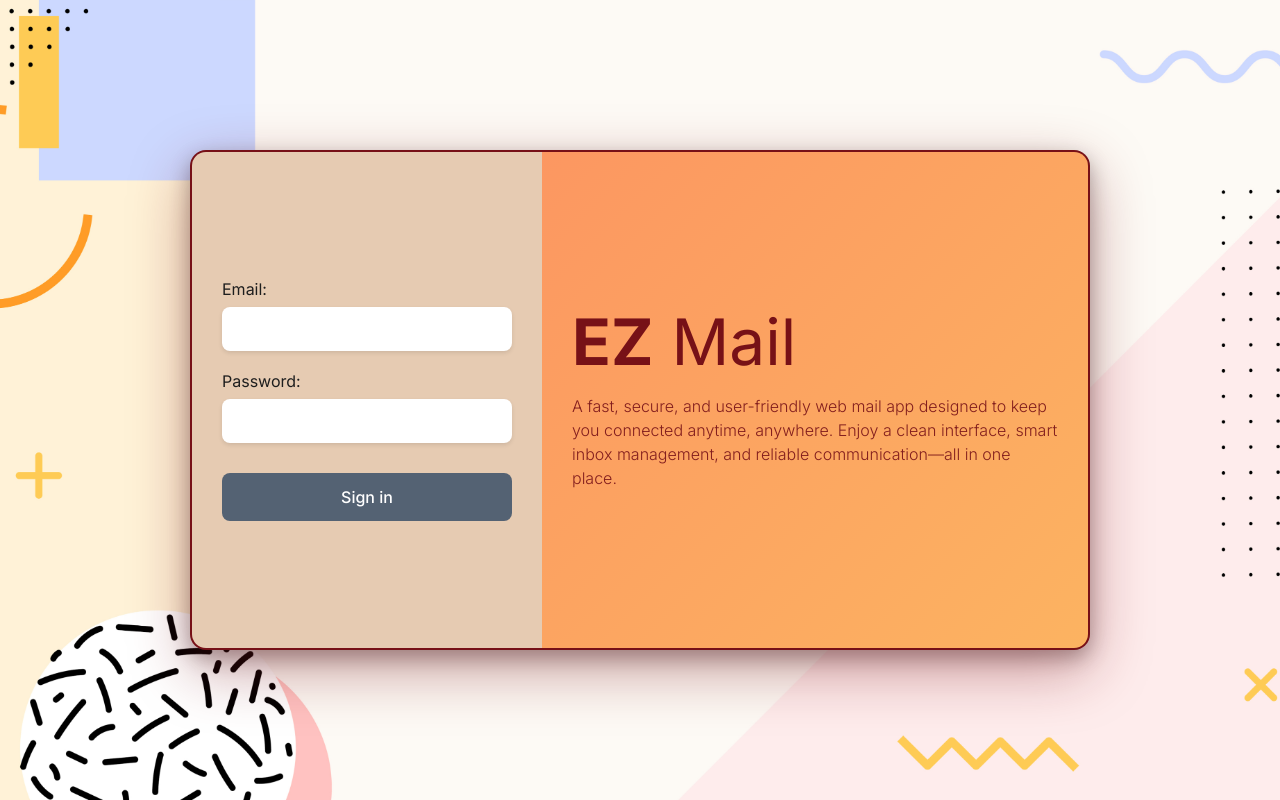
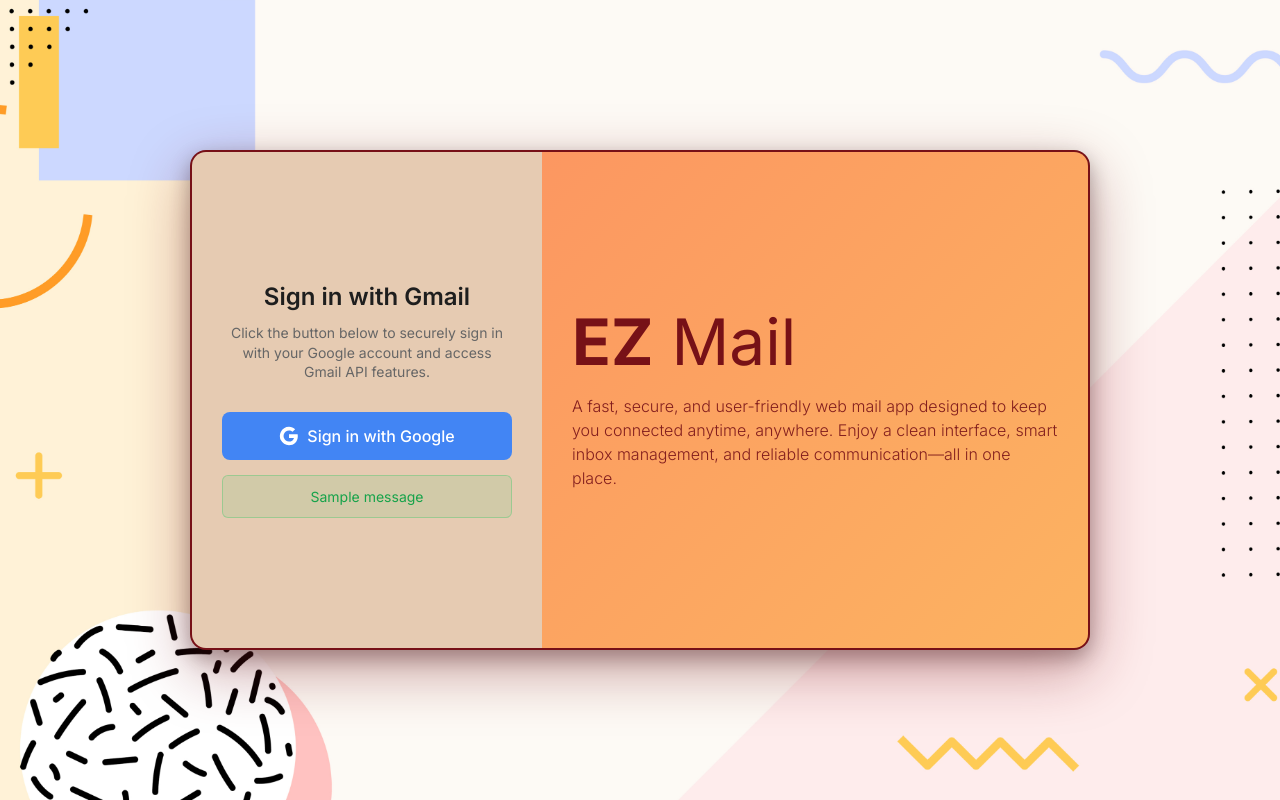
Before and after one commit to DarrenGuev/GmailAPIintegration, a Flask app: template templates/login.html in a window 1280 px wide. Run offline with Flask 3, Linux system fonts and the light colour scheme; the template is opened without the code that fills it, so the values that code supplies are empty; one stand-in notice (Sample message) is shown.

Commit message:
oauth authentication (still has error 500)

```diff
--- a/app.py
+++ b/app.py
@@ -1,43 +1,157 @@
-from flask import Flask, render_template, request, redirect, url_for, session, flash
-import smtplib, imaplib, email
+from flask import Flask, render_template, request, redirect, url_for, session, flash, jsonify
+import os
+import base64
+import json
+from datetime import datetime
 from email.mime.text import MIMEText
-from email.utils import parsedate_to_datetime, parseaddr
 
+# Google API imports
+from google.auth.transport.requests import Request
+from google.oauth2.credentials import Credentials
+from google_auth_oauthlib.flow import Flow
+from googleapiclient.discovery import build
+from googleapiclient.errors import HttpError
+
+# Local imports
+from config import SCOPES, CLIENT_ID, CLIENT_SECRET, REDIRECT_URI, SECRET_KEY, DEBUG
 
 app = Flask(__name__)
-app.secret_key = 'your-secret-key-change-this-in-production'
+app.secret_key = SECRET_KEY
 
-GMAIL_USER = "kencedrickg@gmail.com"
-GMAIL_PASS = "cdwyzyhsdrwntvco"
+# Gmail API helper functions
+def get_gmail_service():
+    """Get Gmail service using stored credentials from session"""
+    if 'credentials' not in session:
+        return None
 
-@app.route("/login", methods=["GET", "POST"])
+    credentials_dict = session['credentials']
+    credentials = Credentials(
+        token=credentials_dict['token'],
+        refresh_token=credentials_dict.get('refresh_token'),
+        token_uri=credentials_dict.get('token_uri'),
+        client_id=credentials_dict.get('client_id'),
+        client_secret=credentials_dict.get('client_secret'),
+        scopes=credentials_dict.get('scopes')
+    )
+
+    if credentials.expired and credentials.refresh_token:
+        credentials.refresh(Request())
+        # Update session with refreshed credentials
+        session['credentials'] = {
+            'token': credentials.token,
+            'refresh_token': credentials.refresh_token,
+            'token_uri': credentials.token_uri,
+            'client_id': credentials.client_id,
+            'client_secret': credentials.client_secret,
+            'scopes': credentials.scopes
+        }
+
+    return build('gmail', 'v1', credentials=credentials)
+
+def create_message(to, subject, message_text):
+    """Create a message for an email"""
+    message = MIMEText(message_text)
+    message['to'] = to
+    message['subject'] = subject
+    message['from'] = session.get('user_email', '')
+    return {'raw': base64.urlsafe_b64encode(message.as_bytes()).decode()}
+
+@app.route("/login")
 def login():
-    if request.method == "POST":
-        email = request.form.get("email", "").strip()
-        password = request.form.get("password", "").strip()
+    """Initiate Gmail OAuth2 login"""
+    if 'credentials' in session:
+        return redirect(url_for('index'))
 
-        if email == GMAIL_USER and password == GMAIL_PASS:
-            session['logged_in'] = True
-            session['user_email'] = email
-            flash("Login successful!", "success")
-            return redirect(url_for('index'))
-        else:
-            error_msg = "Invalid email or password. Please try again."
-            return render_template("login.html", error=error_msg)
+    # Create OAuth2 flow
+    flow = Flow.from_client_config(
+        {
+            "web": {
+                "client_id": CLIENT_ID,
+                "client_secret": CLIENT_SECRET,
+                "auth_uri": "https://accounts.google.com/o/oauth2/auth",
+                "token_uri": "https://oauth2.googleapis.com/token",
+                "redirect_uris": [REDIRECT_URI]
+            }
+        },
+        scopes=SCOPES
+    )
+    flow.redirect_uri = REDIRECT_URI
 
+    authorization_url, state = flow.authorization_url(
+        access_type='offline',
+        include_granted_scopes='true'
+    )
+
+    session['state'] = state
+    return redirect(authorization_url)
+
+@app.route('/oauth2callback')
+def oauth2callback():
+    """Handle OAuth2 callback from Google"""
+    if 'state' not in session or request.args.get('state') != session['state']:
+        flash('Invalid state parameter', 'error')
+        return redirect(url_for('show_login'))
+
+    flow = Flow.from_client_config(
+        {
+            "web": {
+                "client_id": CLIENT_ID,
+                "client_secret": CLIENT_SECRET,
+                "auth_uri": "https://accounts.google.com/o/oauth2/auth",
+                "token_uri": "https://oauth2.googleapis.com/token",
+                "redirect_uris": [REDIRECT_URI]
+            }
+        },
+        scopes=SCOPES,
+        state=session['state']
+    )
+    flow.redirect_uri = REDIRECT_URI
+
+    try:
+        flow.fetch_token(authorization_response=request.url)
+        credentials = flow.credentials
+
+        # Store credentials in session
+        session['credentials'] = {
+            'token': credentials.token,
+            'refresh_token': credentials.refresh_token,
+            'token_uri': credentials.token_uri,
+            'client_id': credentials.client_id,
+            'client_secret': credentials.client_secret,
+            'scopes': credentials.scopes
+        }
+
+        # Get user info
+        service = build('oauth2', 'v2', credentials=credentials)
+        user_info = service.userinfo().get().execute()
+
+        session['logged_in'] = True
+        session['user_email'] = user_info.get('email')
+        session['user_name'] = user_info.get('name')
+
+        flash(f"Login successful! Welcome {user_info.get('name', 'User')}", "success")
+        return redirect(url_for('index'))
+
+    except Exception as e:
+        flash(f"Authentication failed: {str(e)}", "error")
+        return redirect(url_for('show_login'))
+
+@app.route("/show_login")
+def show_login():
+    """Show the login page"""
     return render_template("login.html")
 
 @app.route("/")
 def index():
     if not session.get('logged_in'):
-        return redirect(url_for('login'))
+        return redirect(url_for('show_login'))
     return render_template("index.html")
 
 @app.route("/logout")
 def logout():
     session.clear()
     flash("You have been logged out successfully.", "info")
-    return redirect(url_for('login'))
+    return redirect(url_for('show_login'))
 
 @app.route("/send", methods=["POST"])
 def send():
@@ -46,20 +160,26 @@
 
     to_email = request.form["to"]
     subject = request.form["subject"]
-    message = request.form["message"]
-
-    msg = MIMEText(message)
-    msg["Subject"] = subject
-    msg["From"] = GMAIL_USER
-    msg["To"] = to_email
+    message_text = request.form["message"]
 
     try:
-        with smtplib.SMTP_SSL("smtp.gmail.com", 465) as server:
-                server.login(GMAIL_USER, GMAIL_PASS)
-                server.send_message(msg)
+        service = get_gmail_service()
+        if not service:
+            flash("Gmail service not available. Please log in again.", "error")
+            return redirect(url_for('login'))
+
+        message = create_message(to_email, subject, message_text)
+        result = service.users().messages().send(userId='me', body=message).execute()
+
+        flash(f"Email sent successfully to {to_email}", "success")
         return render_template("success.html", to_email=to_email)
+
+    except HttpError as error:
+        flash(f"Gmail API error: {error}", "error")
+        return redirect(url_for('index'))
     except Exception as e:
-        return f"Error: {e}"
+        flash(f"Error sending email: {str(e)}", "error")
+        return redirect(url_for('index'))
 
 @app.route("/inbox")
 def inbox():
@@ -68,39 +188,58 @@
 
     emails = []
     try:
-        mail = imaplib.IMAP4_SSL("imap.gmail.com")
-        mail.login(GMAIL_USER, GMAIL_PASS)
-        mail.select("inbox")
+        service = get_gmail_service()
+        if not service:
+            flash("Gmail service not available. Please log in again.", "error")
+            return redirect(url_for('login'))
 
-        result, data = mail.search(None, "ALL")
-        mail_ids = data[0].split()
-        latest_ids = mail_ids[-5:]
+        # Get list of messages
+        results = service.users().messages().list(userId='me', maxResults=10).execute()
+        messages = results.get('messages', [])
 
-        for i in reversed(latest_ids):
-            result, msg_data = mail.fetch(i, "(BODY.PEEK[HEADER.FIELDS (FROM DATE)])")
-            raw_msg = msg_data[0][1]
-            msg = email.message_from_bytes(raw_msg)
+        for msg in messages:
+            # Get message details
+            message = service.users().messages().get(userId='me', id=msg['id']).execute()
 
-            name, addr = parseaddr(msg["from"])
-            sender_name = name if name else addr
-            sender_email = f"<{addr}>" if addr else ""
+            # Extract headers
+            payload = message['payload']
+            headers = payload.get('headers', [])
 
-            date_header = msg["date"]
+            sender = next((h['value'] for h in headers if h['name'] == 'From'), 'Unknown')
+            subject = next((h['value'] for h in headers if h['name'] == 'Subject'), 'No Subject')
+            date_header = next((h['value'] for h in headers if h['name'] == 'Date'), '')
+
+            # Parse sender
+            if '<' in sender and '>' in sender:
+                name_part = sender.split('<')[0].strip().strip('"')
+                email_part = sender.split('<')[1].split('>')[0]
+                sender_name = name_part if name_part else email_part
+                sender_email = f"<{email_part}>"
+            else:
+                sender_name = sender
+                sender_email = ""
+
+            # Parse date
             try:
-                date_obj = parsedate_to_datetime(date_header)
-                date_str = date_obj.strftime("%Y-%m-%d %H:%M:%S")
+                # Simple date parsing - you might want to use dateutil.parser for better parsing
+                if date_header:
+                    date_str = date_header[:25] if len(date_header) > 25 else date_header
+                else:
+                    date_str = "Unknown"
             except Exception:
                 date_str = date_header
 
             emails.append({
                 "name": sender_name,
                 "email": sender_email,
-                "date": date_str
+                "date": date_str,
+                "subject": subject
             })
 
-        mail.logout()
+    except HttpError as error:
+        emails.append({"name": "System", "email": "", "date": f"Gmail API error: {error}"})
     except Exception as e:
-        emails.append({"name": "System", "email": "", "date": str(e)})
+        emails.append({"name": "System", "email": "", "date": f"Error: {str(e)}"})
 
     return render_template("inbox.html", emails=emails)
 
@@ -110,7 +249,8 @@
         "session_data": dict(session),
         "is_logged_in": session.get('logged_in', False),
         "user_email": session.get('user_email', 'None'),
-        "gmail_user": GMAIL_USER,
+        "user_name": session.get('user_name', 'None'),
+        "has_credentials": 'credentials' in session,
         "routes": [rule.rule for rule in app.url_map.iter_rules()]
     }
     return f"<pre>{debug_info}</pre>"
--- /dev/null
+++ b/requirements.txt
@@ -0,0 +1,6 @@
+Flask==3.1.0
+google-auth==2.40.3
+google-auth-oauthlib==1.2.2
+google-auth-httplib2==0.2.0
+google-api-python-client==2.182.0
+Werkzeug==3.1.3
--- a/static/login.css
+++ b/static/login.css
@@ -165,6 +165,89 @@
   text-align: center;
 }
 
+/* OAuth-specific styles */
+.oauth-info {
+  text-align: center;
+  margin-bottom: 30px;
+}
+
+.oauth-info h3 {
+  color: #1e1e1e;
+  font-size: 24px;
+  font-weight: 600;
+  margin-bottom: 12px;
+}
+
+.oauth-info p {
+  color: #666;
+  font-size: 14px;
+  line-height: 1.4;
+}
+
+.gmail-oauth-btn {
+  display: flex;
+  align-items: center;
+  justify-content: center;
+  width: 100%;
+  height: 48px;
+  background: #4285f4;
+  color: white;
+  border: none;
+  border-radius: 8px;
+  font-size: 16px;
+  font-weight: 500;
+  font-family: 'Inter', sans-serif;
+  text-decoration: none;
+  cursor: pointer;
+  transition: all 0.3s ease;
+  margin-top: 10px;
+}
+
+.gmail-oauth-btn:hover {
+  background: #3367d6;
+  transform: translateY(-1px);
+  box-shadow: 0 4px 12px rgba(66, 133, 244, 0.3);
+  text-decoration: none;
+  color: white;
+}
+
+.gmail-oauth-btn:active {
+  transform: translateY(0);
+  box-shadow: 0 2px 4px rgba(66, 133, 244, 0.3);
+}
+
+.gmail-oauth-btn svg {
+  margin-right: 8px;
+  fill: white;
+}
+
+/* Flash messages */
+.flash-message {
+  margin-top: 15px;
+  padding: 12px;
+  border-radius: 6px;
+  font-size: 14px;
+  text-align: center;
+}
+
+.flash-message.success {
+  background: rgba(34, 197, 94, 0.1);
+  border: 1px solid rgba(34, 197, 94, 0.3);
+  color: #16a34a;
+}
+
+.flash-message.error {
+  background: rgba(220, 20, 60, 0.1);
+  border: 1px solid rgba(220, 20, 60, 0.3);
+  color: #dc143c;
+}
+
+.flash-message.info {
+  background: rgba(59, 130, 246, 0.1);
+  border: 1px solid rgba(59, 130, 246, 0.3);
+  color: #2563eb;
+}
+
 /* Responsive design */
 @media (max-width: 768px) {
   .login-card {
--- a/templates/login.html
+++ b/templates/login.html
@@ -15,23 +15,30 @@
         <div class="login-container">
             <div class="login-card">
                 <div class="form-section">
-                    <form action="/login" method="POST" class="login-form">
-                        <div class="form-group">
-                            <label for="email">Email:</label>
-                            <input type="email" id="email" name="email" required>
+                    <div class="login-form">
+                        <div class="oauth-info">
+                            <h3>Sign in with Gmail</h3>
+                            <p>Click the button below to securely sign in with your Google account and access Gmail API features.</p>
                         </div>
 
-                        <div class="form-group">
-                            <label for="password">Password:</label>
-                            <input type="password" id="password" name="password" required>
-                        </div>
+                        <a href="{{ url_for('login') }}" class="sign-in-btn gmail-oauth-btn">
+                            <svg width="20" height="20" viewBox="0 0 24 24" style="margin-right: 8px;">
+                                <path fill="currentColor" d="M22.56 12.25c0-.78-.07-1.53-.2-2.25H12v4.26h5.92c-.26 1.37-1.04 2.53-2.21 3.31v2.77h3.57c2.08-1.92 3.28-4.74 3.28-8.09z"/>
+                                <path fill="currentColor" d="M12 23c2.97 0 5.46-.98 7.28-2.66l-3.57-2.77c-.98.66-2.23 1.06-3.71 1.06-2.86 0-5.29-1.93-6.16-4.53H2.18v2.84C3.99 20.53 7.7 23 12 23z"/>
+                                <path fill="currentColor" d="M5.84 14.09c-.22-.66-.35-1.36-.35-2.09s.13-1.43.35-2.09V7.07H2.18C1.43 8.55 1 10.22 1 12s.43 3.45 1.18 4.93l2.85-2.22.81-.62z"/>
+                                <path fill="currentColor" d="M12 5.38c1.62 0 3.06.56 4.21 1.64l3.15-3.15C17.45 2.09 14.97 1 12 1 7.7 1 3.99 3.47 2.18 7.07l3.66 2.84c.87-2.6 3.3-4.53 6.16-4.53z"/>
+                            </svg>
+                            Sign in with Google
+                        </a>
 
-                        <button type="submit" class="sign-in-btn">Sign in</button>
-
-                        {% if error %}
-                        <div class="error-message">{{ error }}</div>
-                        {% endif %}
-                    </form>
+                        {% with messages = get_flashed_messages(with_categories=true) %}
+                            {% if messages %}
+                                {% for category, message in messages %}
+                                    <div class="flash-message {{ category }}">{{ message }}</div>
+                                {% endfor %}
+                            {% endif %}
+                        {% endwith %}
+                    </div>
                 </div>
 
                 <div class="brand-section">
```
Also changed, not shown: SETUP_GUIDE.md (added, +121 -0 lines), client_secret.json (added, +14 -0 lines), config.py (added, +21 -0 lines), test_oauth.py (added, +72 -0 lines), 2 other files.
